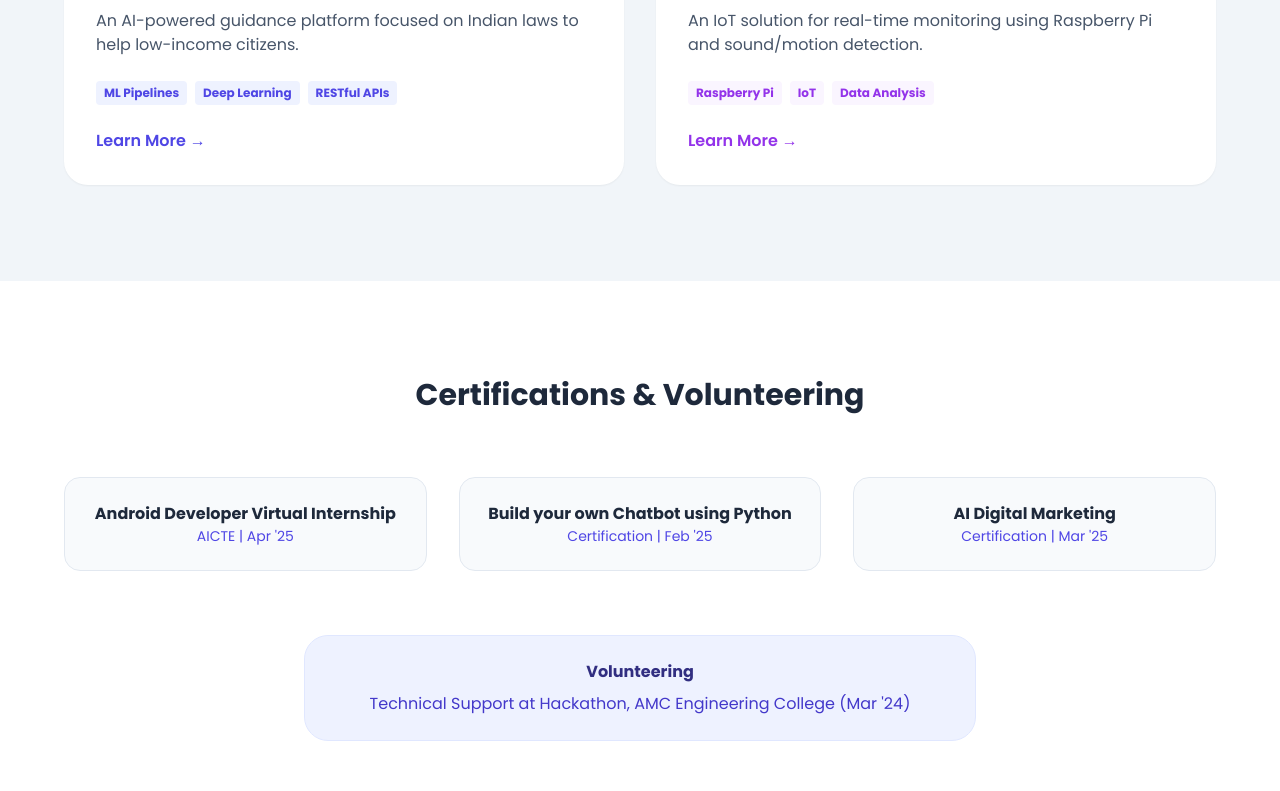
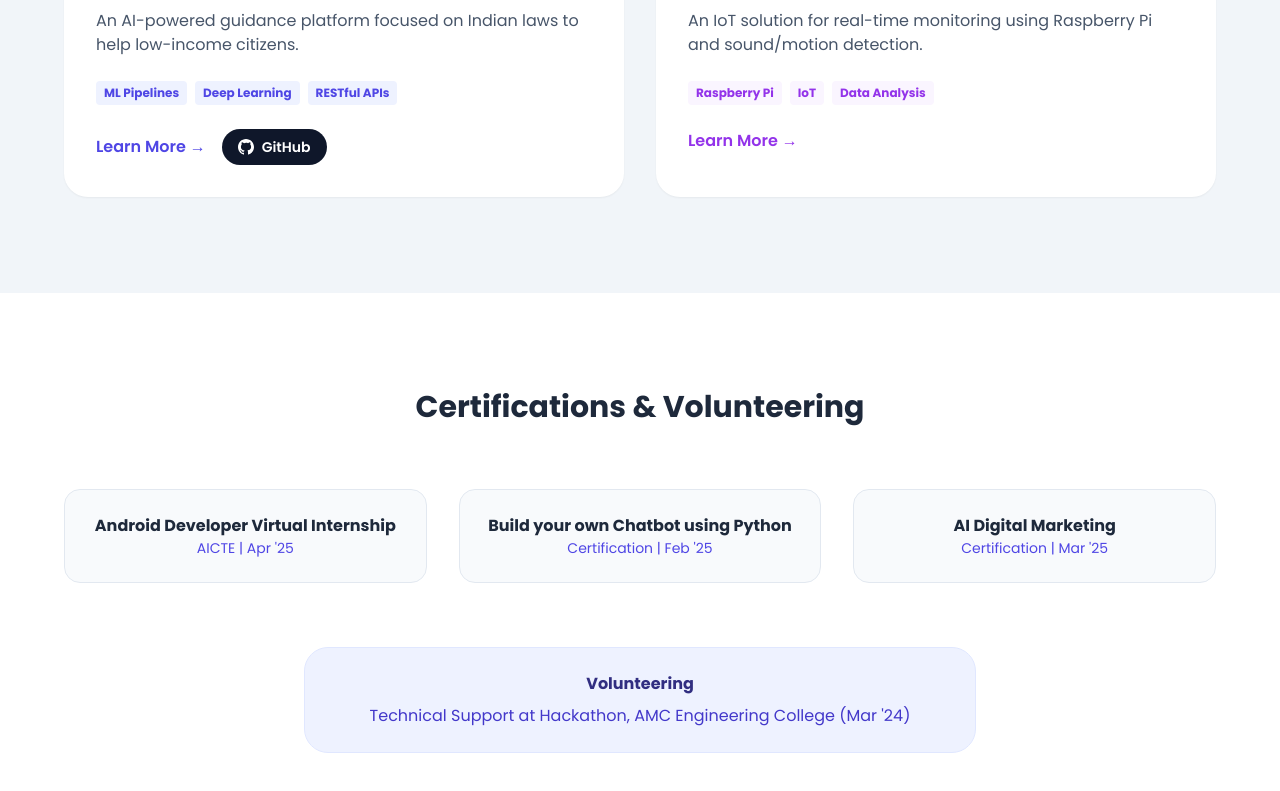
Before and after one commit to Sankalpshant/My-Portfolio, a plain HTML site: page index.html in a window 1280 px wide. Shown: the part 2897-3688 px from the top of the page. Drawn offline with nearby package versions, Linux system fonts and the light colour scheme.

Commit message:
Update index.html

```diff
--- a/index.html
+++ b/index.html
@@ -177,7 +177,27 @@
                             <span class="text-xs font-bold px-2 py-1 bg-indigo-50 text-indigo-600 rounded">Deep Learning</span>
                             <span class="text-xs font-bold px-2 py-1 bg-indigo-50 text-indigo-600 rounded">RESTful APIs</span>
                         </div>
-                        <button onclick="openProject('nyaya')" class="inline-flex items-center text-indigo-600 font-semibold hover:underline cursor-pointer">Learn More →</button>
+                         <div class="flex items-center gap-4">
+                <button
+                  onclick="openProject('nyaya')"
+                  class="inline-flex items-center text-indigo-600 font-semibold hover:underline cursor-pointer"
+                >
+                  Learn More →
+                </button>
+                <a
+                  href="https://github.com/Sankalpshant/NYAYASAHAYAK"
+                  target="_blank"
+                  rel="noreferrer"
+                  class="inline-flex items-center gap-2 px-4 py-2 bg-slate-900 text-white text-sm font-semibold rounded-full hover:bg-slate-700 transition"
+                >
+                  <svg class="w-4 h-4" fill="currentColor" viewBox="0 0 24 24">
+                    <path
+                      d="M12 0C5.37 0 0 5.37 0 12c0 5.3 3.438 9.8 8.205 11.385.6.113.82-.258.82-.577v-2.234c-3.338.726-4.033-1.416-4.033-1.416-.546-1.387-1.333-1.756-1.333-1.756-1.089-.745.083-.729.083-.729 1.205.084 1.839 1.237 1.839 1.237 1.07 1.834 2.807 1.304 3.492.997.107-.775.418-1.305.762-1.604-2.665-.305-5.467-1.334-5.467-5.931 0-1.311.469-2.381 1.236-3.221-.124-.303-.535-1.524.117-3.176 0 0 1.008-.322 3.301 1.23A11.509 11.509 0 0112 5.803c1.02.005 2.047.138 3.006.404 2.291-1.552 3.297-1.23 3.297-1.23.653 1.653.242 2.874.118 3.176.77.84 1.235 1.911 1.235 3.221 0 4.609-2.807 5.624-5.479 5.929.43.372.823 1.102.823 2.222v3.293c0 .319.192.694.801.576C20.566 21.797 24 17.3 24 12c0-6.63-5.37-12-12-12z"
+                    />
+                  </svg>
+                  GitHub
+                </a>
+              </div>
                     </div>
                 </div>
                 <div class="group bg-white rounded-3xl overflow-hidden shadow-sm hover:shadow-xl transition-all duration-300 text-left" data-aos="fade-up" data-aos-delay="200">
```
